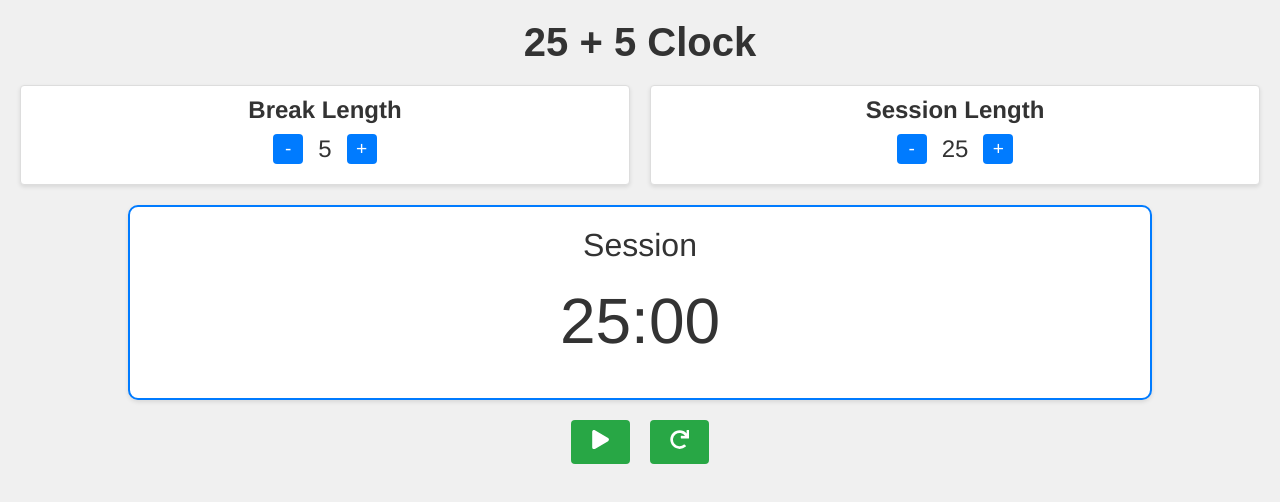
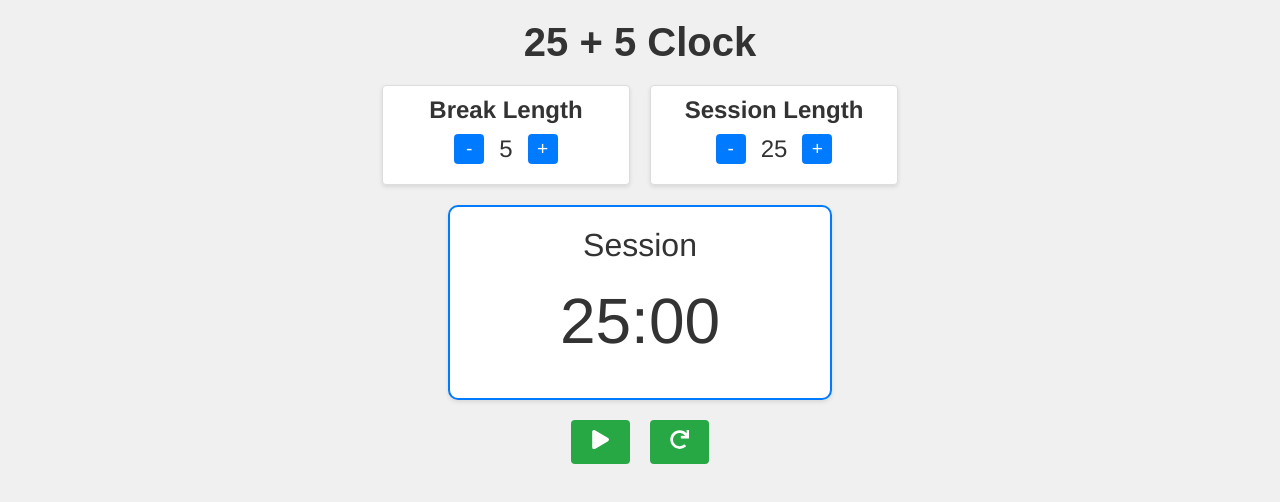
Before and after one commit to kielakjr/25-5-clock, a React (Vite) app: page / in a window 1280 px wide. Shown: the top 502 px of the page. Built offline with nearby package versions, Linux system fonts and the light colour scheme.

Commit message:
Added ids for tests

```diff
--- a/src/App.jsx
+++ b/src/App.jsx
@@ -40,7 +40,7 @@ const App = () => {
         setCount(convertMinutesToSeconds(sessionLength));
       }
     }
-  }, [count, timerType, breakLength, sessionLength]);
+  }, [count]);
 
   useEffect(() => {
     setCount(convertMinutesToSeconds(sessionLength));
@@ -57,8 +57,8 @@ const App = () => {
   return (
     <>
       <div className='lengths-container'>
-        <Length value={breakLength} onUpdate={setBreakLength} isRunning={isRunning}>Break Length</Length>
-        <Length value={sessionLength} onUpdate={setSessionLength} isRunning={isRunning}>Session Length</Length>
+        <Length lengthType="break" value={breakLength} onUpdate={setBreakLength} isRunning={isRunning}>Break Length</Length>
+        <Length lengthType="session" value={sessionLength} onUpdate={setSessionLength} isRunning={isRunning}>Session Length</Length>
       </div>
       <Timer timerValue={convertSecondsToMinutesAndSeconds(count)} label={timerType === 'session' ? 'Session' : 'Break'} />
       <Buttons onRun={setIsRunning} isRunning={isRunning} onReset={() => setCount(initialCount)} />
--- a/src/components/Buttons.jsx
+++ b/src/components/Buttons.jsx
@@ -14,8 +14,8 @@ const Buttons = ({ onRun, isRunning, onReset }) => {
 
   return (
     <div className='buttons-container'>
-        <button onClick={handlePlay}>{isRunning ? <FaPause /> : <FaPlay />}</button>
-        <button onClick={handleReset}><FaRedo /></button>
+        <button id="start_stop" onClick={handlePlay}>{isRunning ? <FaPause /> : <FaPlay />}</button>
+        <button id="reset" onClick={handleReset}><FaRedo /></button>
     </div>
   )
 }
--- a/src/components/Length.jsx
+++ b/src/components/Length.jsx
@@ -1,6 +1,6 @@
 import React from 'react'
 
-const Length = ({children, value, onUpdate, isRunning}) => {
+const Length = ({children, value, onUpdate, isRunning, lengthType}) => {
 
     const handleDecrement = () => {
         if (value > 1) {
@@ -16,8 +16,8 @@ const Length = ({children, value, onUpdate, isRunning}) => {
 
     return (
         <div>
-            <h2>{children}</h2>
-            <p><span><button onClick={handleDecrement} disabled={isRunning}>-</button>{value}<button onClick={handleIncrement} disabled={isRunning}>+</button></span></p>
+            <h2 id={`${lengthType}-label`}>{children}</h2>
+            <p><span><button id={`${lengthType}-decrement`} onClick={handleDecrement} disabled={isRunning}>-</button><span id={`${lengthType}-length`}>{value}</span><button id={`${lengthType}-increment`} onClick={handleIncrement} disabled={isRunning}>+</button></span></p>
         </div>
     )
 }
--- a/src/components/Timer.jsx
+++ b/src/components/Timer.jsx
@@ -3,8 +3,8 @@ import React from 'react'
 const Timer = ({ timerValue, label }) => {
   return (
     <div className='timer-container'>
-      <h2>{label}</h2>
-      <p className={`${timerValue.minutes === 0 ? 'last-minute' : ''}`}>{timerValue.minutes}:{timerValue.seconds < 10 ? `0${timerValue.seconds}` : timerValue.seconds}</p>
+      <h2 id="timer-label">{label}</h2>
+      <p  id="time-left" className={`${timerValue.minutes === 0 ? 'last-minute' : ''}`}>{timerValue.minutes}:{timerValue.seconds < 10 ? `0${timerValue.seconds}` : timerValue.seconds}</p>
     </div>
   )
 }
--- a/src/index.css
+++ b/src/index.css
@@ -22,7 +22,7 @@ body {
 
 .lengths-container {
   display: flex;
-  justify-content: space-between;
+  justify-content: center;
   margin: 20px;
   gap: 20px;
 }
@@ -34,6 +34,8 @@ body {
   border: 1px solid #ddd;
   border-radius: 4px;
   box-shadow: 0 2px 4px rgba(0, 0, 0, 0.1);
+  max-width: 20%;
+  min-width: 200px;
 }
 
 .lengths-container h2 {
@@ -67,12 +69,17 @@ body {
   gap: 10px;
 }
 
+.lengths-container span span {
+  margin-top: 0;
+}
+
 .timer-container {
   background-color: #fff;
   padding: 20px;
   border-radius: 4px;
   box-shadow: 0 2px 4px rgba(0, 0, 0, 0.1);
-  max-width: 80%;
+  max-width: 30%;
+  min-width: 350px;
   margin: 20px auto;
   text-align: center;
   border-radius: 10px;
@@ -109,5 +116,4 @@ body {
 
 .last-minute {
   color: red;
-  animation: blink 1s step-start 0s infinite;
 }
```
